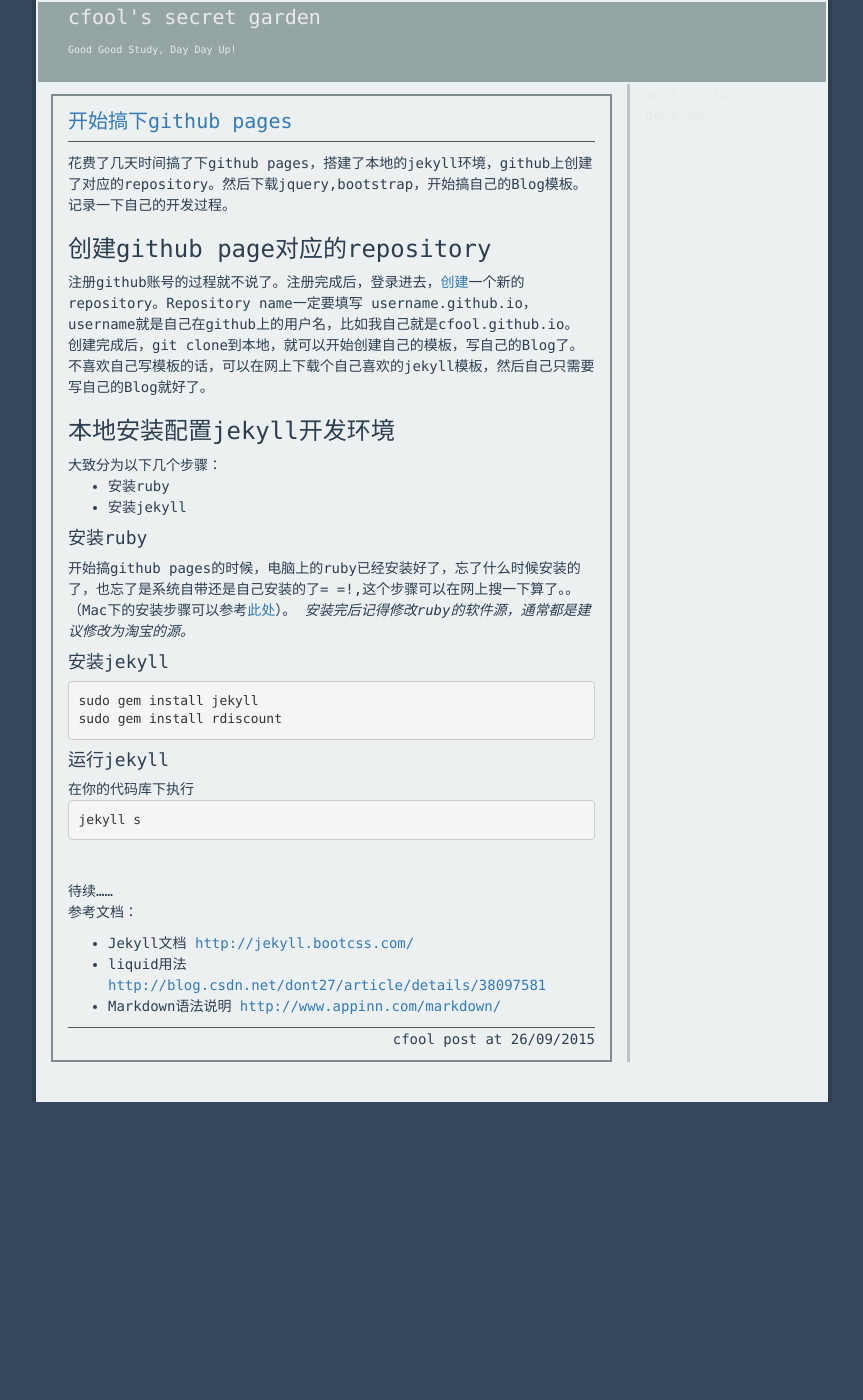
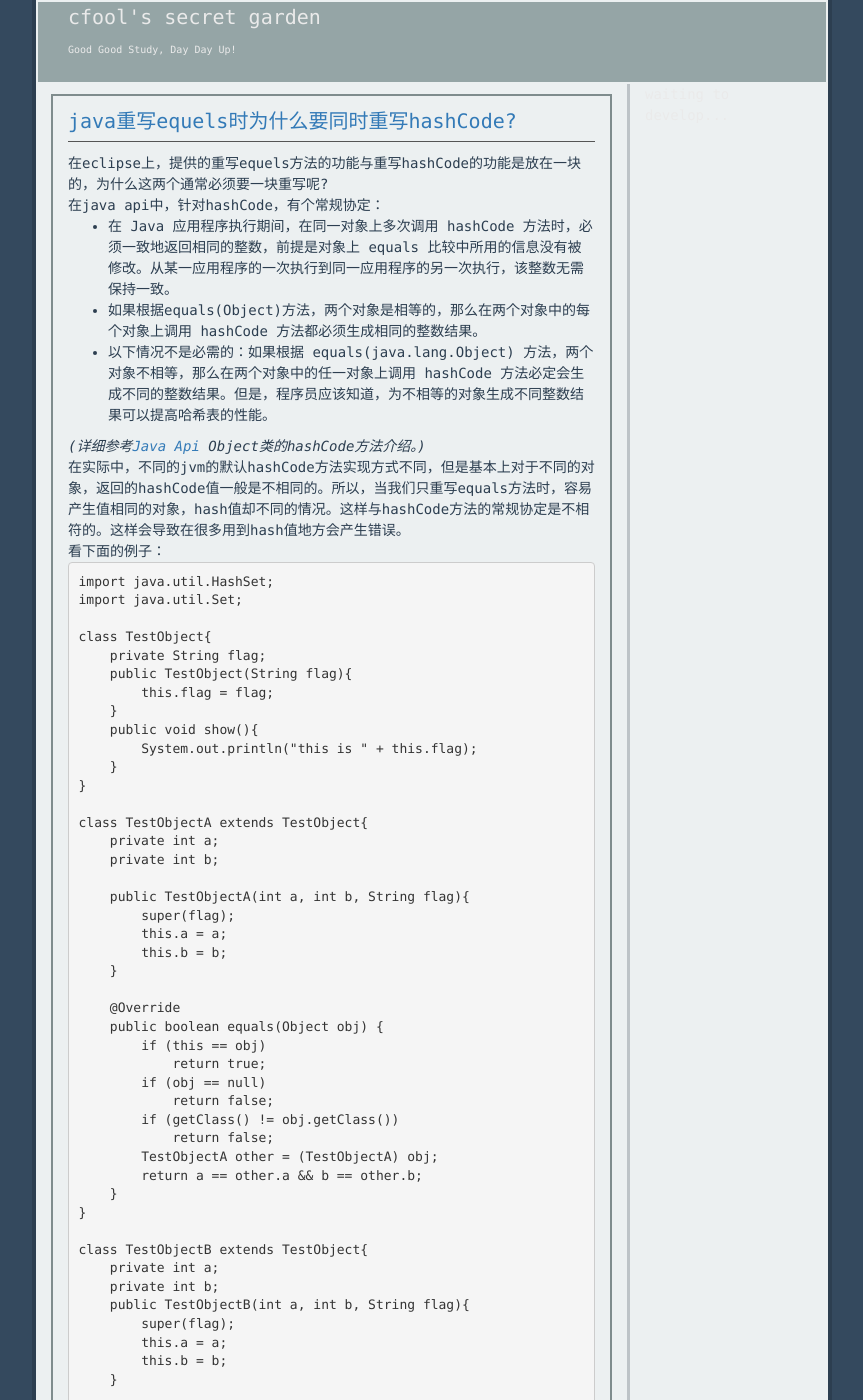
Before and after one commit to cfool/cfool.github.io, a Jekyll site: the page built from index.html, in a window 1280 px wide and 1400 px high. Shown: the whole window, without its empty margins (208-1071 px from the left). Built offline with Jekyll 4.4.1, drawn with Linux system fonts in a browser that asks for light colours; some of the changed text lies outside the part shown.

Commit message:
post new blog

```diff
--- /dev/null
+++ b/_posts/2015-09-26-javaequelshashcode.md
@@ -0,0 +1,120 @@
+---
+layout: post
+title: "java重写equels时为什么要同时重写hashCode?"
+author: cfool
+description: ""
+category: java
+tags: []
+---
+在eclipse上，提供的重写equels方法的功能与重写hashCode的功能是放在一块的，为什么这两个通常必须要一块重写呢?
+在java api中，针对hashCode，有个常规协定：
+
+* 在 Java 应用程序执行期间，在同一对象上多次调用 hashCode 方法时，必须一致地返回相同的整数，前提是对象上 equals 比较中所用的信息没有被修改。从某一应用程序的一次执行到同一应用程序的另一次执行，该整数无需保持一致。
+* 如果根据equals(Object)方法，两个对象是相等的，那么在两个对象中的每个对象上调用 hashCode 方法都必须生成相同的整数结果。
+* 以下情况不是必需的：如果根据 equals(java.lang.Object) 方法，两个对象不相等，那么在两个对象中的任一对象上调用 hashCode 方法必定会生成不同的整数结果。但是，程序员应该知道，为不相等的对象生成不同整数结果可以提高哈希表的性能。
+
+*(详细参考[Java Api](http://docs.oracle.com/javase/7/docs/api/) Object类的hashCode方法介绍。)*
+在实际中，不同的jvm的默认hashCode方法实现方式不同，但是基本上对于不同的对象，返回的hashCode值一般是不相同的。所以，当我们只重写equals方法时，容易产生值相同的对象，hash值却不同的情况。这样与hashCode方法的常规协定是不相符的。这样会导致在很多用到hash值地方会产生错误。
+看下面的例子：
+
+    import java.util.HashSet;
+    import java.util.Set;
+
+    class TestObject{
+        private String flag;
+        public TestObject(String flag){
+            this.flag = flag;
+        }
+        public void show(){
+            System.out.println("this is " + this.flag);
+        }
+    }
+
+    class TestObjectA extends TestObject{
+        private int a;
+        private int b;
+
+        public TestObjectA(int a, int b, String flag){
+            super(flag);
+            this.a = a;
+            this.b = b;
+        }
+
+        @Override
+        public boolean equals(Object obj) {
+            if (this == obj)
+                return true;
+            if (obj == null)
+                return false;
+            if (getClass() != obj.getClass())
+                return false;
+            TestObjectA other = (TestObjectA) obj;
+            return a == other.a && b == other.b;
+        }
+    }
+
+    class TestObjectB extends TestObject{
+        private int a;
+        private int b;
+        public TestObjectB(int a, int b, String flag){
+            super(flag);
+            this.a = a;
+            this.b = b;
+        }
+
+
+        @Override
+        public int hashCode() {
+            final int prime = 31;
+            int result = 1;
+            result = prime * result + a;
+            result = prime * result + b;
+            return result;
+        }
+
+        @Override
+        public boolean equals(Object obj) {
+            if (this == obj)
+                return true;
+            if (obj == null)
+                return false;
+            if (getClass() != obj.getClass())
+                return false;
+            TestObjectB other = (TestObjectB) obj;
+            return a == other.a && b == other.b;
+        }
+
+    }
+
+    public class Main {
+        public static void main(String[] args) {
+            Set<TestObject> set = new HashSet<TestObject>();
+            TestObjectA a1 = new TestObjectA(1,2, "a1");
+            TestObjectA a2 = new TestObjectA(1,2, "a2");
+            TestObjectB b1 = new TestObjectB(1,2, "b1");
+            TestObjectB b2 = new TestObjectB(1,2, "b2");
+            set.add(a1);
+            set.add(a2);
+            set.add(b1);
+            set.add(b2);
+            for (TestObject obj : set){
+                obj.show();
+            }
+        }
+    }
+
+这一段代码产生的结果如下：
+
+    this is b1
+    this is a1
+    this is a2
+
+尽管a1.equals(a2)，但是由于a1与a2的hash值不相同，因此在HashSet的使用中，将这两个对象当成了不相等的对象，而b1和b2则被当成了相同的对象。
+_**所以，在重写equals的时候，一定记得要重写hashCode方法。**_
+
+---------------------------------
+
+参考资料：
+
+* Ryan的cnblog<http://www.cnblogs.com/rcfeng/p/4030039.html>
+* Java API<http://docs.oracle.com/javase/7/docs/api/>
```
Also changed, not shown: _posts/2015-09-26-github-page.md (+4 -5 lines).
